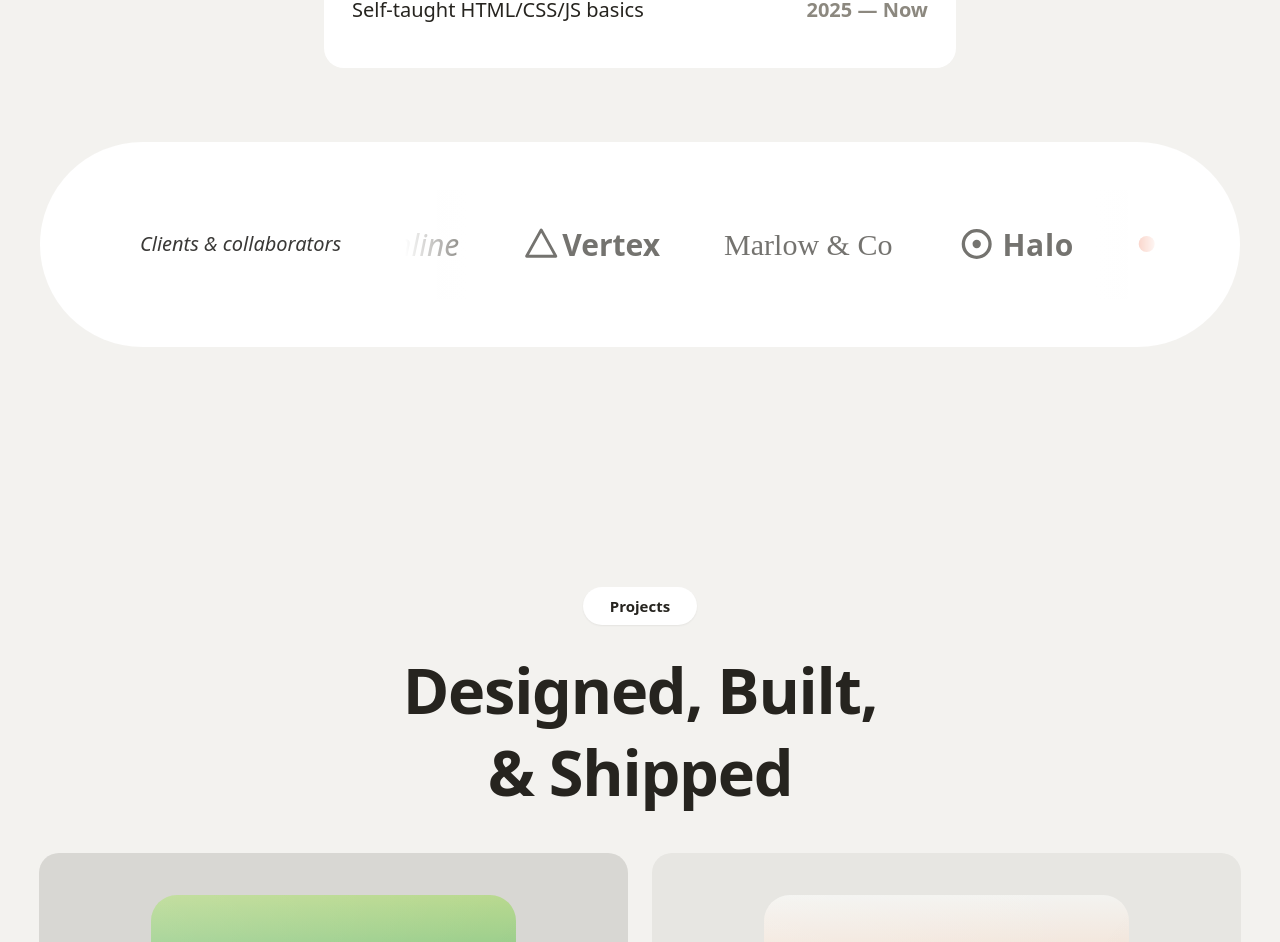
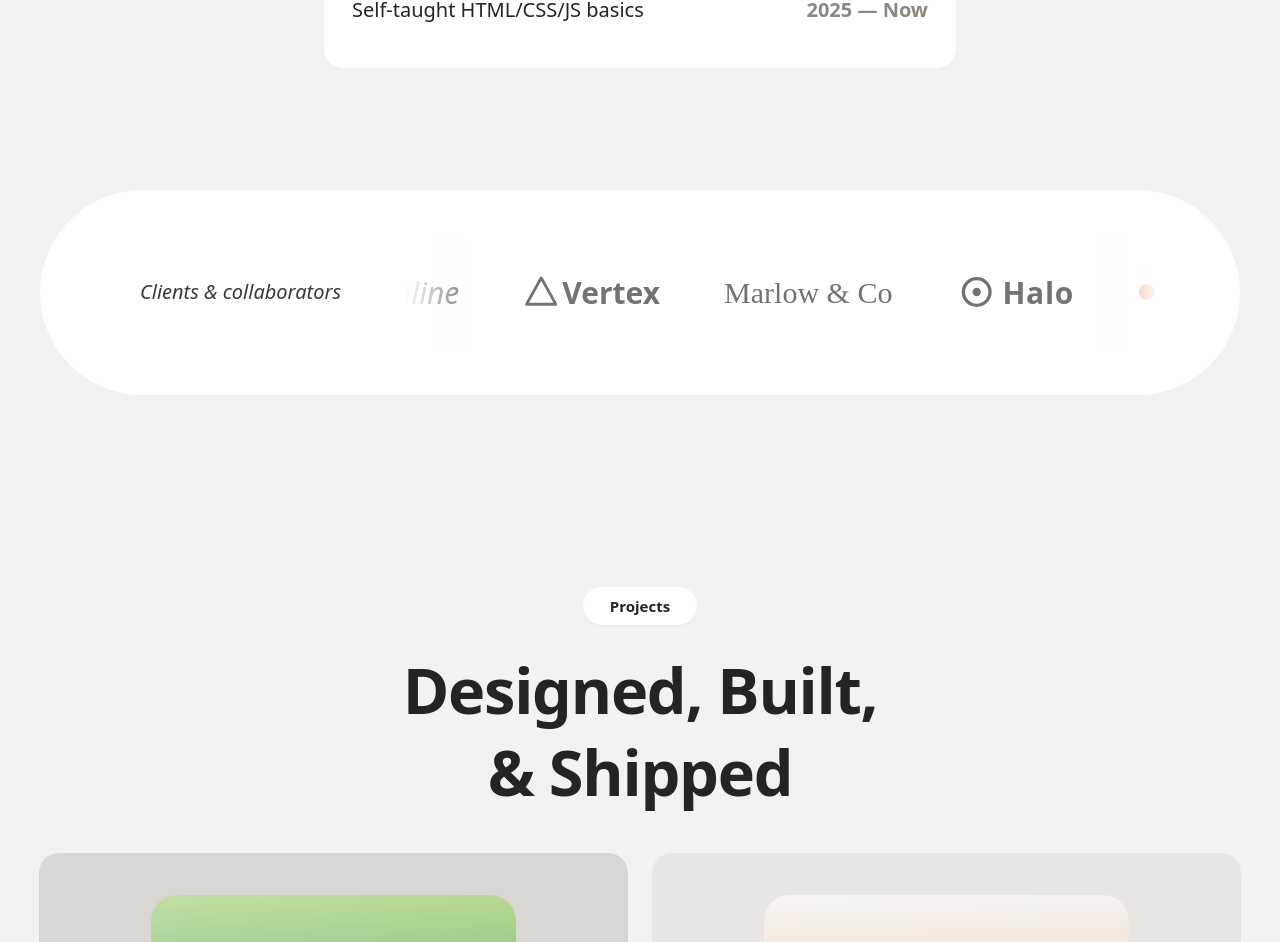
Before and after one commit to mjkarokhel-prog/MKarokhel-Protfolio, a React (Vite) app: page / in a window 1280 px wide. Shown: the part 2057-2999 px from the top of the page. Built offline with nearby package versions, Linux system fonts and the light colour scheme.

Commit message:
My changes in CTA

```diff
--- a/src/Component/Companies/Companies.tsx
+++ b/src/Component/Companies/Companies.tsx
@@ -66,7 +66,7 @@ export default function ClientsMarquee() {
   const track = useMemo(() => [...LOGOS, ...LOGOS], []);
 
   return (
-    <section className="relative bottom-60 right-0 left-0 w-full px-6">
+    <section className="relative bottom-48 right-0 left-0 w-full px-6">
       <div className="max-w-[1200px] mx-auto rounded-[999px] py-12 px-20 bg-white flex items-center overflow-hidden">
         <span className="shrink-0 pl-5 pr-16 py-8 text-[20px] font-medium text-[#3a3937] italic">
           Clients &amp; collaborators
```
